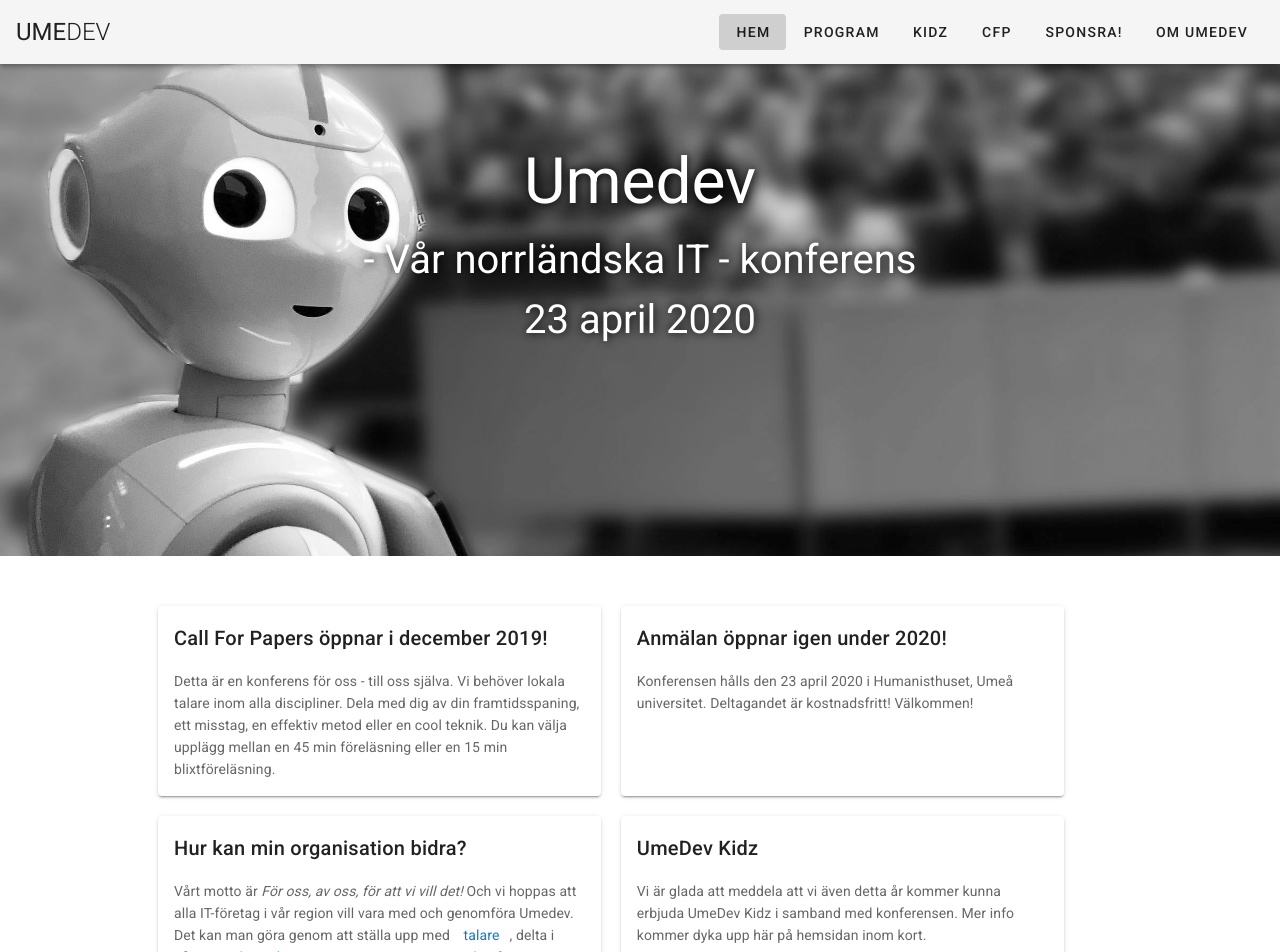
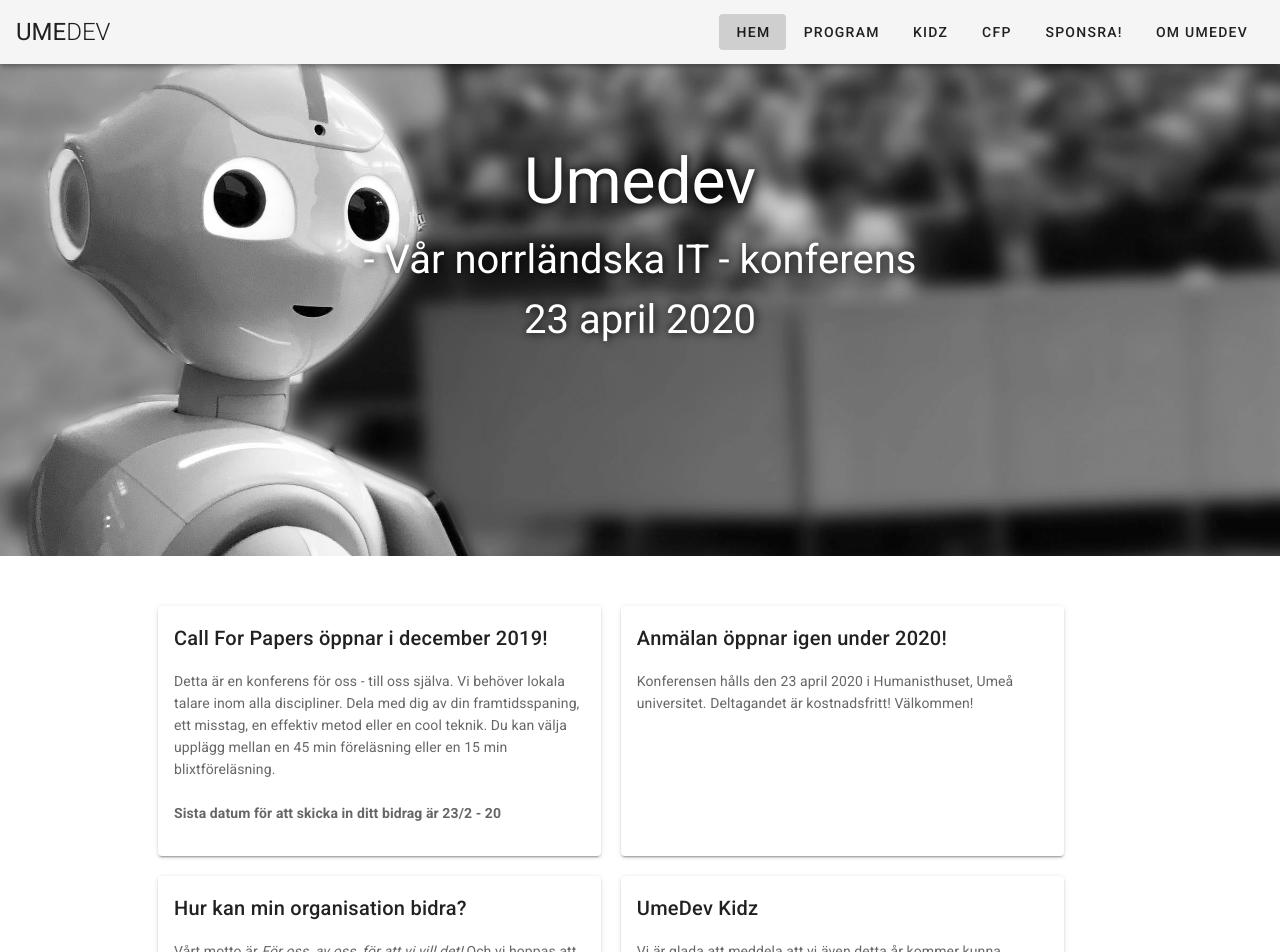
Before and after one commit to umedevkonferens/umedev, a Vue app: page / in a window 1280 px wide. Shown: the top 952 px of the page. Built offline with nearby package versions, Linux system fonts and the light colour scheme; what vuefire would draw is missing.

Commit message:
Added date of when we need all call for papers

```diff
--- a/src/views/CFP.vue
+++ b/src/views/CFP.vue
@@ -20,6 +20,9 @@
           produktrelaterad. Programutskottet förbehåller sig rätten att redigera
           och korta ner beskrivningar och texter för att passa in i det tryckta
           programmet.
+        </p>
+        <p>
+          Sista datum för att skicka in ditt bidrag är 23/2 - 20
         </p>
         <p class="bold">Anmäl dig nedan!</p>
         <br />
--- a/src/views/Home.vue
+++ b/src/views/Home.vue
@@ -15,6 +15,11 @@
             ett misstag, en effektiv metod eller en cool teknik. Du kan välja
             upplägg mellan en 45 min föreläsning eller en 15 min
             blixtföreläsning.
+            <br />
+            <br />
+            <p class="bold">
+              Sista datum för att skicka in ditt bidrag är 23/2 - 20
+            </p>
           </v-card-text>
         </v-card>
       </a>
```
